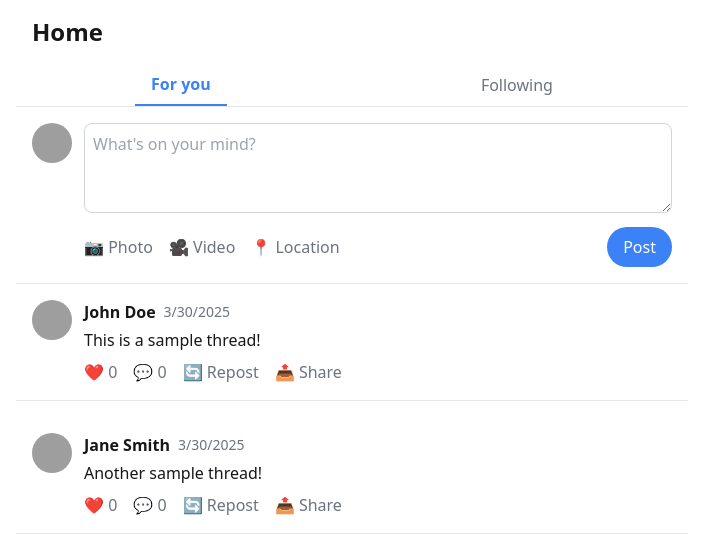
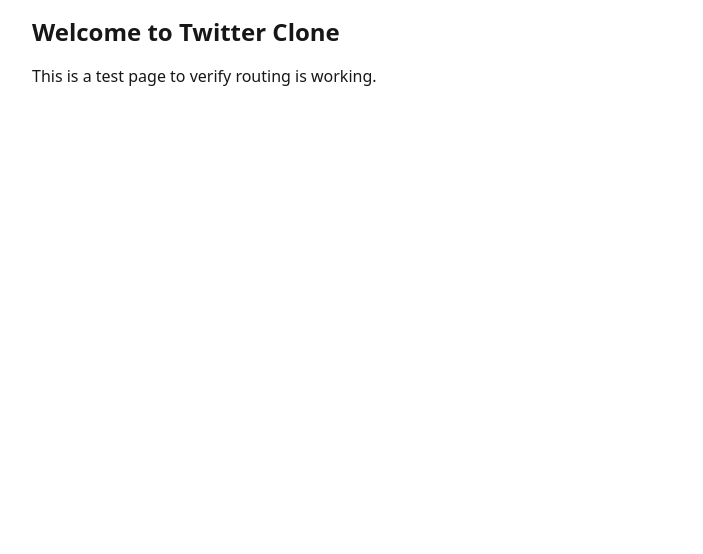
Before and after one commit to nolen22/twitdupe, a Next.js app: page / in a window 1280 px wide. Shown: the top 554 px of the page, without its empty margins (288-991 px from the left). Built offline with nearby package versions, Linux system fonts and the light colour scheme; grey boxes are pictures that could not be loaded.

Commit message:
fix: simplify page and update layout

```diff
--- a/src/app/layout.tsx
+++ b/src/app/layout.tsx
@@ -8,8 +8,8 @@ const inter = Inter({
 });
 
 export const metadata: Metadata = {
-  title: "Create Next App",
-  description: "Generated by create next app",
+  title: "Twitter Clone",
+  description: "A Twitter clone built with Next.js",
 };
 
 export default function RootLayout({
@@ -19,7 +19,7 @@ export default function RootLayout({
 }>) {
   return (
     <html lang="en">
-      <body className={`${inter.variable} font-sans`}>{children}</body>
+      <body className={`${inter.variable} font-sans antialiased`}>{children}</body>
     </html>
   );
 }
--- a/src/app/page.tsx
+++ b/src/app/page.tsx
@@ -1,24 +1,8 @@
-import ThreadForm from './components/ThreadForm';
-import ThreadList from './components/ThreadList';
-
 export default function Home() {
   return (
     <main className="max-w-2xl mx-auto pt-4">
-      <div className="sticky top-0 bg-white z-10">
-        <h1 className="text-2xl font-bold mb-4 px-4">Home</h1>
-        <div className="border-b border-gray-200">
-          <div className="flex justify-around">
-            <button className="px-4 py-2 font-semibold text-blue-500 border-b-2 border-blue-500">
-              For you
-            </button>
-            <button className="px-4 py-2 text-gray-500 hover:text-gray-700">
-              Following
-            </button>
-          </div>
-        </div>
-      </div>
-      <ThreadForm />
-      <ThreadList />
+      <h1 className="text-2xl font-bold mb-4 px-4">Welcome to Twitter Clone</h1>
+      <p className="px-4">This is a test page to verify routing is working.</p>
     </main>
   );
 }
```
